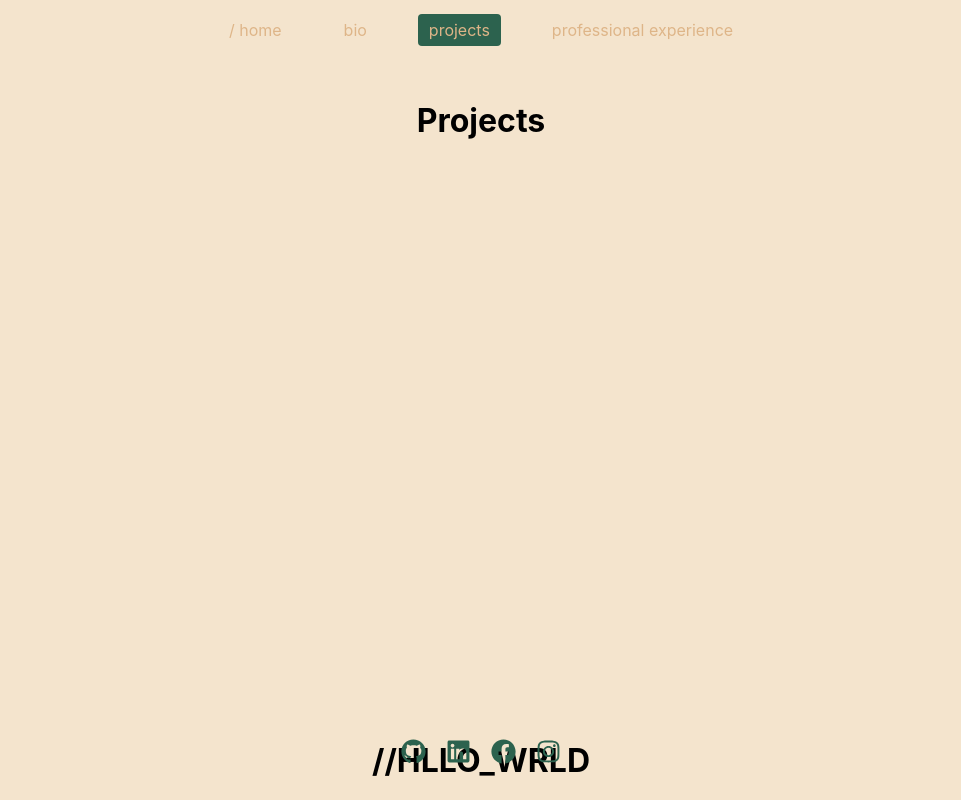
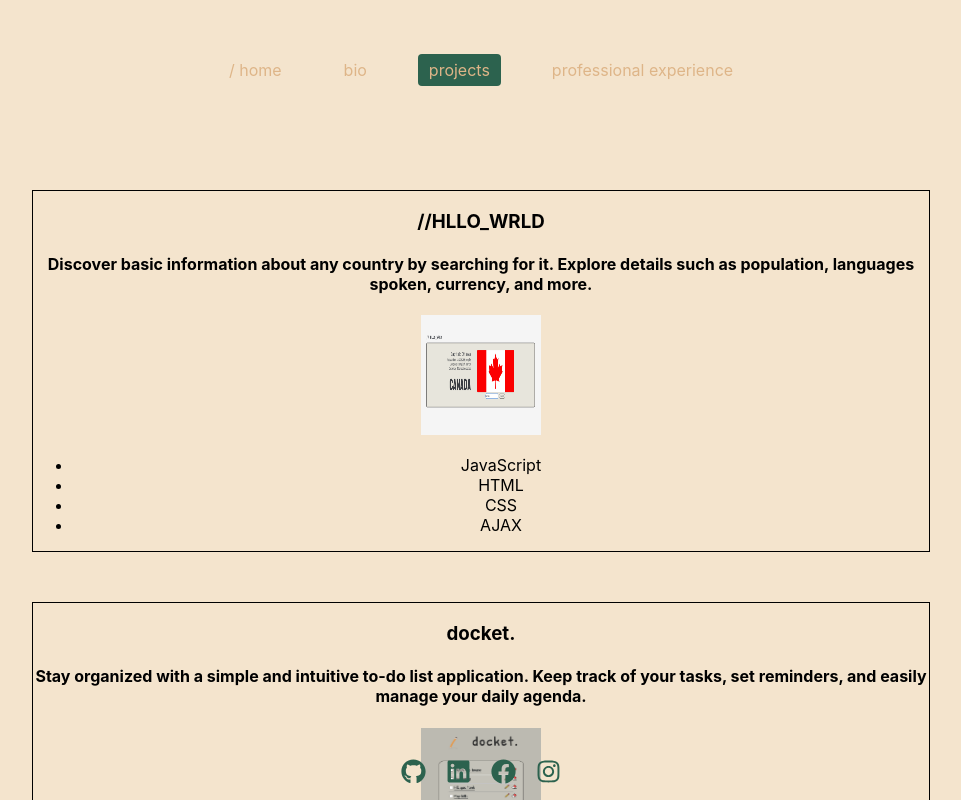
Before and after one commit to Arjybltrn/portfoliov2, a React (Create React App) app: page /projects in a window 1280 px wide. Shown: the top 800 px of the page, without its empty margins (159-1120 px from the left). Built offline with nearby package versions, Linux system fonts and the light colour scheme.

Commit message:
updates styling

```diff
--- a/src/App.css
+++ b/src/App.css
@@ -1,85 +1,53 @@
+.App {
+  background-color: var(--background-color);
+}
+
+/* App.css */
 .App {
   text-align: center;
-}
-
-.App-logo {
-  height: 40vmin;
-  pointer-events: none;
-}
-
-@media (prefers-reduced-motion: no-preference) {
-  .App-logo {
-    animation: App-logo-spin infinite 20s linear;
-  }
-}
-
-.App-header {
-  background-color: #282c34;
-  min-height: 100vh;
   display: flex;
   flex-direction: column;
   align-items: center;
-  justify-content: center;
-  font-size: calc(10px + 2vmin);
-  color: white;
+  min-height: 100vh;
+  justify-content: space-between;
 }
 
-.App-link {
-  color: #61dafb;
+.name {
+  grid-column: 1 / 3;
+  grid-row: 2 / 3;
+  padding-bottom: 700px;
 }
 
-@keyframes App-logo-spin {
-  from {
-    transform: rotate(0deg);
-  }
-  to {
-    transform: rotate(360deg);
-  }
+/* nav */
+
+.navbar {
+  grid-column: 1 / 3;
 }
 
-/* App.css */
+
+/* about */
+
+.about-content {
+  padding: 0 500px 500px 500px;
+}
+
+/* projects */
+
+.project-card img {
+  height: 120px;
+  width: 120px;
+}
+
+.project-card {
+  border: solid 1px black;
+  margin-top: 50px;
+  width: 70%;
+}
+
+
 :root {
   --primary-color: #ffa15e; /* Moonrise Kingdom orange */
   --secondary-color: #5a9b88; /* Moonrise Kingdom green */
   --background-color: #f4e4cd; /* Creamy background */
   --nav-footer-height: 80px; /* Common height for nav and footer */
 }
-
-body {
-  background-color: var(--background-color);
-  margin: 0;
-}
-
-.App {
-  display: grid;
-  grid-template-rows: var(--nav-footer-height) 1fr var(--nav-footer-height); /* Three rows: top nav, content, footer */
-  grid-template-columns: 1fr; /* Single column */
-  height: 100vh; /* Make sure the grid covers the entire viewport height */
-}
-
-nav {
-  grid-row: 1; /* Place the nav in the first row */
-  grid-column: 1; /* Place the nav in the first column */
-  height: var(--nav-footer-height); /* Set the height of the nav */
-  display: flex;
-  justify-content: center;
-  align-items: center;
-  color: white;
-}
-
-.name{
-  grid-row: 2; /* Place name and title in the second row */
-  grid-column: 1; /* Place name and title in the first column */
-  text-align: center;
-  padding: 20px;
-}
-
-.footer li{
-  grid-row: 3; /* Place the footer in the third row */
-  grid-column: 1; /* Place the footer in the first column */
-  height: var(--nav-footer-height); /* Set the height of the footer */
-  text-align: center;
-  color: white;
-  padding: 10px;
-  display: inline;
-}
--- a/src/App.js
+++ b/src/App.js
@@ -12,7 +12,10 @@ import React from 'react';
 export function App() {
     return (
         <div className='App'>
-            <Nav />
+
+           <div className='navbar'>
+                <Nav />
+            </div>
 
             <div className="name">
                 <h1>Hello. I'm Arjay </h1>
@@ -20,15 +23,11 @@ export function App() {
             </div>
 
 
-            <div className='title'>
-
-            </div>
-
-
             <div className='footer'>
                 <Footer />
             </div>
 
+
         </div>
     );
 }
--- a/src/components/About.js
+++ b/src/components/About.js
@@ -1,6 +1,8 @@
 import React from 'react'
 import Nav from './Nav'
 import Footer from './Footer'
+import '../css/About.css'
+import '../css/Nav.css'
 
 
 const about = "I'm a software engineer who's all about that hands-on, DIY ethos – just like my background in home renovation. I've got the chops in various programming languages and frameworks, and I really thrive when I'm part of a team. My knack for catching the little things and my experience keeping projects on track help me come up with solutions that are both sleek and efficient. I'm always up for learning something new, and I make sure to stay in the loop with the latest tech trends. Let's connect and see how we can team up to make some serious waves in the software engineering world!"
@@ -9,9 +11,18 @@ const about = "I'm a software engineer who's all about that hands-on, DIY ethos
 export function About() {
     return (
     <div className='App'>
-        <Nav />
-        <p>{about}</p>
+
+        <div className='navbar'>
+              <Nav />
+        </div>
+
+        <div className='about-content'>
+            <p>{about}</p>
+        </div>
+        <div className='footer'>
         <Footer />
+        </div>
+
     </div>
 
 
--- a/src/components/Experience.js
+++ b/src/components/Experience.js
@@ -1,6 +1,7 @@
 import React from 'react'
 import Nav from './Nav'
 import Footer from './Footer'
+import '../css/Nav.css'
 
 const exp = [
         {
@@ -101,7 +102,11 @@ const exp = [
     export function Experience() {
         return (
           <div className='App'>
-            <Nav />
+
+            <div className='navbar'>
+              <Nav />
+            </div>
+
             {exp.map((experience, index) => (
               <div key={index}>
                 <h3>{experience.companyName}</h3>
@@ -115,7 +120,10 @@ const exp = [
                 <p>{experience.date}</p>
               </div>
             ))}
-            <Footer />
+            <div className='footer'>
+              <Footer/>
+            </div>
+
           </div>
         );
       }
--- a/src/components/Nav.js
+++ b/src/components/Nav.js
@@ -5,7 +5,7 @@ import '../css/Nav.css'; // Import the CSS file
 
 export default function Nav() {
   return (
-    <div>
+    <div className='navbar'>
       <nav className='navbar'>
         <NavLink to="/" exact activeClassName='active'>
           / home
--- a/src/components/Projects.js
+++ b/src/components/Projects.js
@@ -7,72 +7,73 @@ const projects = [
             projectTitle: "//HLLO_WRLD",
             desc: "Discover basic information about any country by searching for it. Explore details such as population, languages spoken, currency, and more.",
             tech_stack: [ "JavaScript", "HTML", "CSS", "AJAX" ],
-            ss_img: ""
+            ss_img: "/images/helloworld.png"
         },
         {
             projectTitle: "docket.",
             desc: "Stay organized with a simple and intuitive to-do list application. Keep track of your tasks, set reminders, and easily manage your daily agenda.",
             tech_stack: [ "JavaScript", "HTML", "CSS", "Express.js" ],
-            ss_img: ""
+            ss_img: "/images/docket.png"
         },
         {
             projectTitle: "Choruso",
             desc: "Immense yourself in the world of musiic with Choruso, a collaborative music application. Discover, listen to, and share your favourite songs and playlists with friends.",
             tech_stack: [ "Python", "Django", "PostgreSQL" ],
-            ss_img: ""
+            ss_img: "/images/choruso.png"
         },
         {
             projectTitle: "Trackly",
             desc: "Simplify your job application process with Trackly, a comprehensive job application tracker. Keep tabs on your applications, track progress, and stay organized in your job search",
             tech_stack: [ "MongoDB", "Express.js", "React", "Node.js" ],
-            ss_img: ""
+            ss_img: "/images/trackly.png"
         },
         {
             projectTitle: "flowerbox",
             desc: "Your online destination for exquisite floral arrangements and fresh blooms. Discover beauty, elegance, and joy in every petal.",
             tech_stack: [ "React", "Node.js", "CSS" ],
-            ss_img: ""
+            ss_img: "/images/flowerbox.png"
         },
     ]
 
 
-
-    function ProjectsList  ({ data, renderItem, renderEmpty }) {
-        return !data.length ? ( renderEmpty
-            ) : (
-                <div>{data.map((item) => (
-                    <p key={item.projectTitle}>
-                        {renderItem(item)}
-                    </p>
-                ))}
-                </div>
-            )
-    }
+      export function Projects() {
+        return (
+          <div className='App'>
 
 
-    export function Projects() {
+             <div className='navbar'>
+              <Nav />
+            </div>
+
+
+            {projects.map((project, index) => (
+            <div key={index}
+                className='project-card'>
+                <h3>{project.projectTitle}</h3>
+                <h4>{project.desc}</h4>
+                <img
+                    src={project.ss_img}
+                    className='screenShot'
+                    alt={`${project.projectTitle} Screenshot`} />
 
 
 
 
-        return (
-          <div className='App'>
-             <Nav />
-            <h1>Projects</h1>
-            <ProjectsList
-                data={projects}
-                renderEmpty={<p>this list is empty</p>}
-                renderItem={item =>
-                <div className='projects'>
-                    <h1>{item.projectTitle} </h1>
-                    <p>{item.desc}</p>
-                    <h2>Skills:</h2>
-                    {item.tech_stack}
-                    <div className='cardImage'>
-                    {item.ss_img}
-                    </div>
-                </div>} />
+            <div className='techStack'>
+            <ul>
+                {project.tech_stack.map((skill, skillIndex) => (
+                <li key={skillIndex}>{skill}</li>
+                ))}
+            </ul>
+            </div>
+
+            </div>
+            ))}
+
+            <div className='footer'>
                 <Footer />
-        </div>
-        )
+            </div>
+
+          </div>
+        );
       }
--- a/src/css/Nav.css
+++ b/src/css/Nav.css
@@ -4,16 +4,40 @@
     padding: 20px;
   }
 
-  .navbar a {
+.navbar a {
     text-decoration: none;
     color: rgb(222,181,136);
     margin: 0 20px;
     padding: 5px 10px;
     border: 1px solid transparent;
     border-radius: 4px;
-  }
+    }
 
-  .navbar a.active {
+.navbar a.active {
     background-color: rgb(44,98,78);
     color: rgb(222,181,136);
+    }
+
+
+navbar {
+    grid-row-start: 1 ;
+    grid-column: 1 / -4;
+    height: var(--nav-footer-height); /* Set the height of the nav */
+    display: grid;
+    justify-content: center;
+    align-items: center;
+    color: white;
+
+    }
+
+
+
+
+
+
+  :root {
+    --primary-color: #ffa15e; /* Moonrise Kingdom orange */
+    --secondary-color: #5a9b88; /* Moonrise Kingdom green */
+    --background-color: #f4e4cd; /* Creamy background */
+    --nav-footer-height: 80px; /* Common height for nav and footer */
   }
```
Also changed, not shown: src/css/About.css (added).
